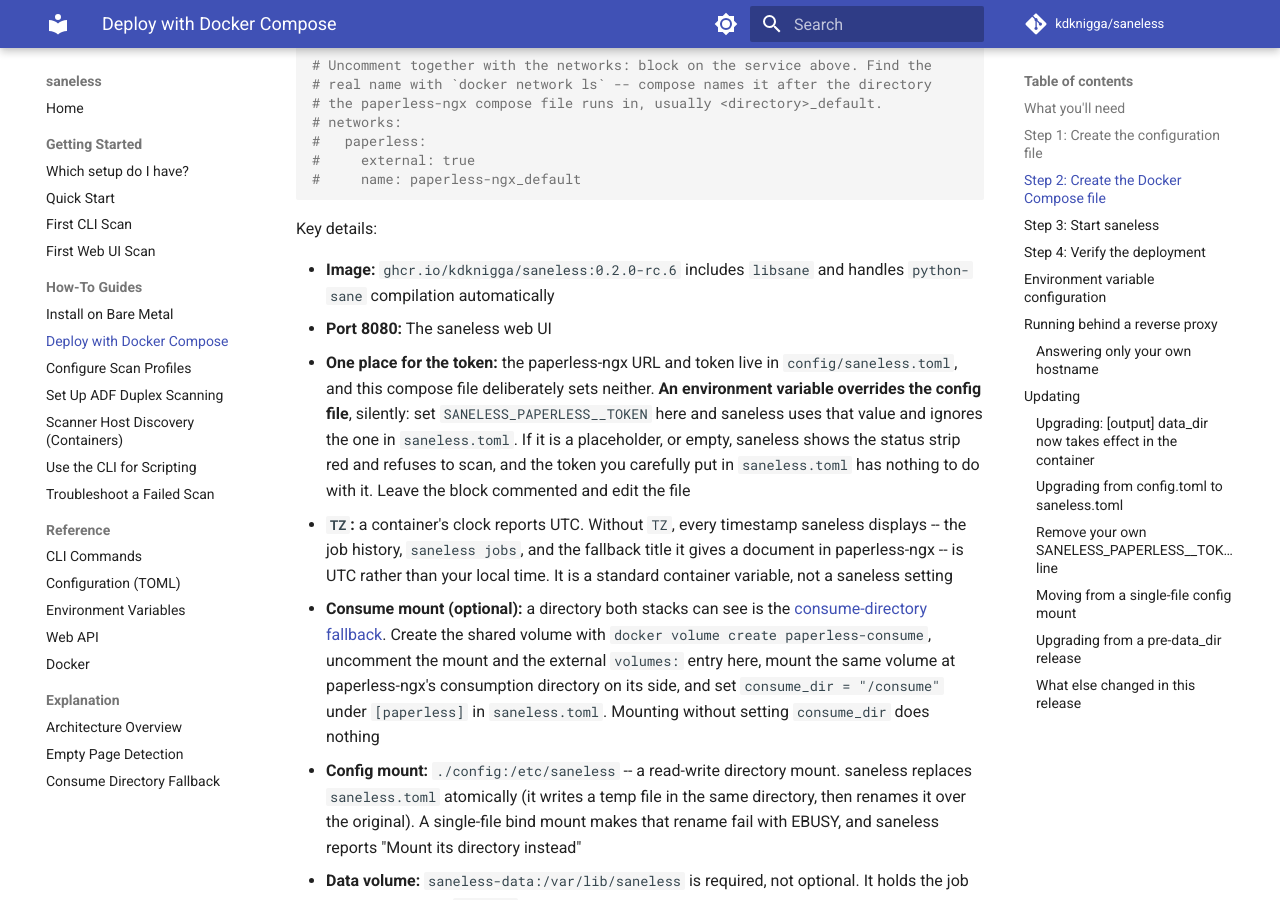
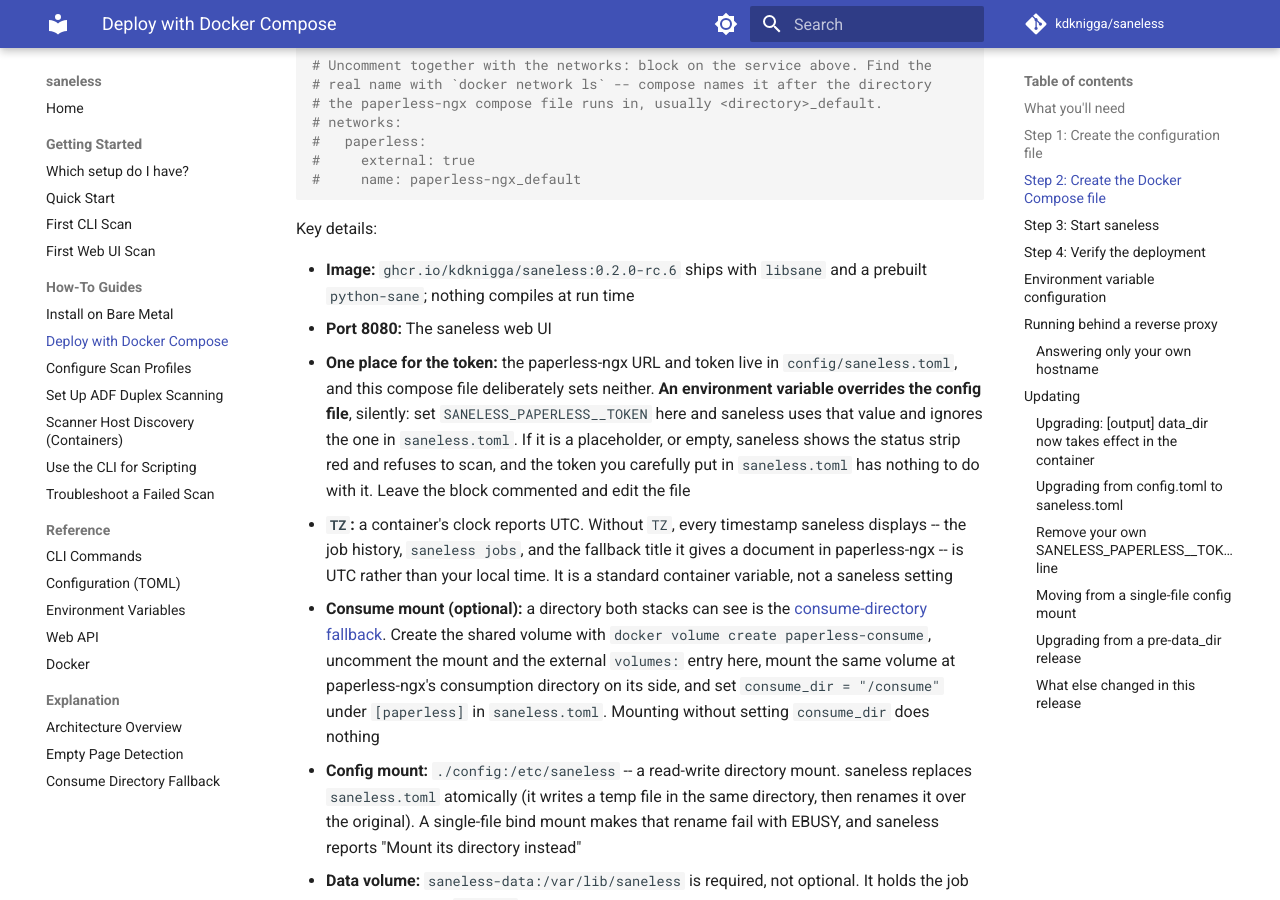
Before and after one commit to kdknigga/saneless, an MkDocs documentation site: the page built from docs/how-to/deploy-docker-compose.md, in a window 1280 px wide and 900 px high, scrolled down 2543 px. Built offline with MkDocs 1.6.1 and Material for MkDocs 9.7.7, drawn with Linux system fonts in a browser that asks for light colours; comment, search, counter and statistics services are not loaded.

Commit message:
fix(38): IN-05 describe the image's python-sane as prebuilt
The deploy guide said the image "handles python-sane compilation
automatically", which described the old single-stage install. The image
now receives a venv compiled in the builder stage and its runtime stage
has no compiler, so the line says it ships with libsane and a prebuilt
python-sane, and that nothing compiles at run time -- true of the
pinned 0.2.0-rc.6 image as well, which compiled at build time.

Co-Authored-By: Claude Opus 5.5 (1M context) <noreply@anthropic.com>
Claude-Session: https://claude.ai/code/session_013CxQxLcnRUSK9XY3SKundu

```diff
--- a/docs/how-to/deploy-docker-compose.md
+++ b/docs/how-to/deploy-docker-compose.md
@@ -105,7 +105,7 @@ volumes:
 
 Key details:
 
-- **Image:** `ghcr.io/kdknigga/saneless:0.2.0-rc.6` includes `libsane` and handles `python-sane` compilation automatically
+- **Image:** `ghcr.io/kdknigga/saneless:0.2.0-rc.6` ships with `libsane` and a prebuilt `python-sane`; nothing compiles at run time
 - **Port 8080:** The saneless web UI
 - **One place for the token:** the paperless-ngx URL and token live in `config/saneless.toml`, and this compose file deliberately sets neither. **An environment variable overrides the config file**, silently: set `SANELESS_PAPERLESS__TOKEN` here and saneless uses that value and ignores the one in `saneless.toml`. If it is a placeholder, or empty, saneless shows the status strip red and refuses to scan, and the token you carefully put in `saneless.toml` has nothing to do with it. Leave the block commented and edit the file
 - **`TZ`:** a container's clock reports UTC. Without `TZ`, every timestamp saneless displays -- the job history, `saneless jobs`, and the fallback title it gives a document in paperless-ngx -- is UTC rather than your local time. It is a standard container variable, not a saneless setting
```
